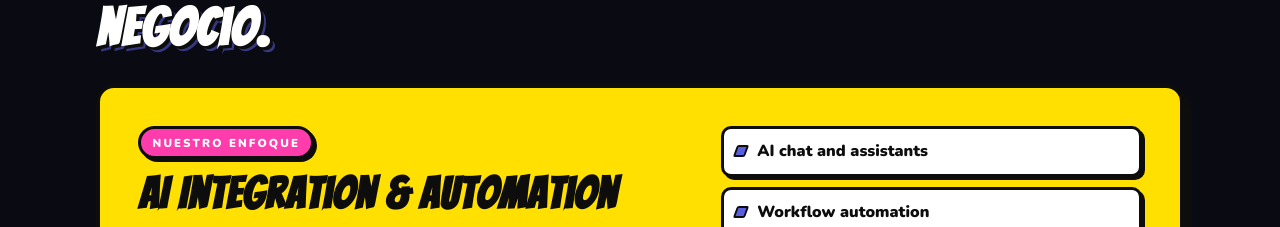
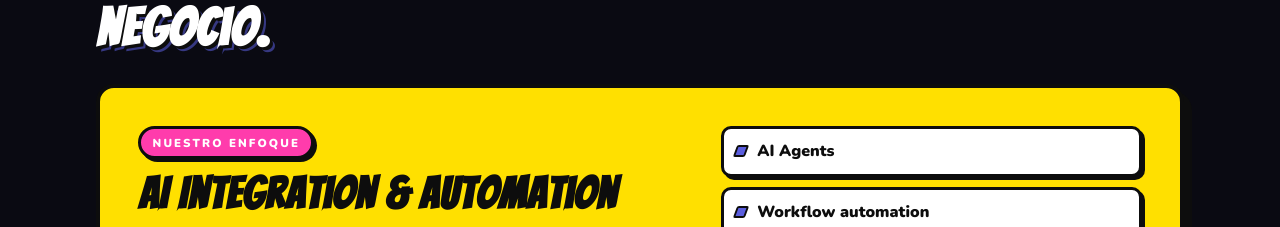
Before and after one commit to javiojo/ojomgwebsite, a plain HTML site: page index.html in a window 1280 px wide. Shown: the part 1209-1436 px from the top of the page. Drawn offline with nearby package versions, Linux system fonts and the light colour scheme.

Commit message:
Rename the AI chat and assistants bullet to AI Agents.

```diff
--- a/index.html
+++ b/index.html
@@ -709,7 +709,7 @@
             <p class="feature-copy" data-i18n="aiCopy">Le ayudamos a usar AI y la automatización para reducir el trabajo repetitivo, ahorrar tiempo y crecer. Identificamos dónde realmente vale la pena, lo construimos y lo dejamos listo para que su equipo lo use desde el primer día.</p>
           </div>
           <ul class="feature-list">
-            <li data-i18n="aiBullet1">AI chat and assistants</li>
+            <li data-i18n="aiBullet1">AI Agents</li>
             <li data-i18n="aiBullet2">Workflow automation</li>
             <li data-i18n="aiBullet3">CRM and email automation</li>
             <li data-i18n="aiBullet4">AI-powered marketing</li>
@@ -802,7 +802,7 @@
         ourFocus: "Our focus",
         aiTitle: "AI Integration &amp; Automation",
         aiCopy: "We help you use AI and automation to cut busywork, save time and grow. We find where it will actually pay off, then build it and set it up so your team can use it from day one.",
-        aiBullet1: "AI chat and assistants",
+        aiBullet1: "AI Agents",
         aiBullet2: "Workflow automation",
         aiBullet3: "CRM and email automation",
         aiBullet4: "AI-powered marketing",
@@ -857,7 +857,7 @@
         ourFocus: "Nuestro enfoque",
         aiTitle: "AI Integration &amp; Automation",
         aiCopy: "Le ayudamos a usar AI y la automatización para reducir el trabajo repetitivo, ahorrar tiempo y crecer. Identificamos dónde realmente vale la pena, lo construimos y lo dejamos listo para que su equipo lo use desde el primer día.",
-        aiBullet1: "AI chat and assistants",
+        aiBullet1: "AI Agents",
         aiBullet2: "Workflow automation",
         aiBullet3: "CRM and email automation",
         aiBullet4: "AI-powered marketing",
```
